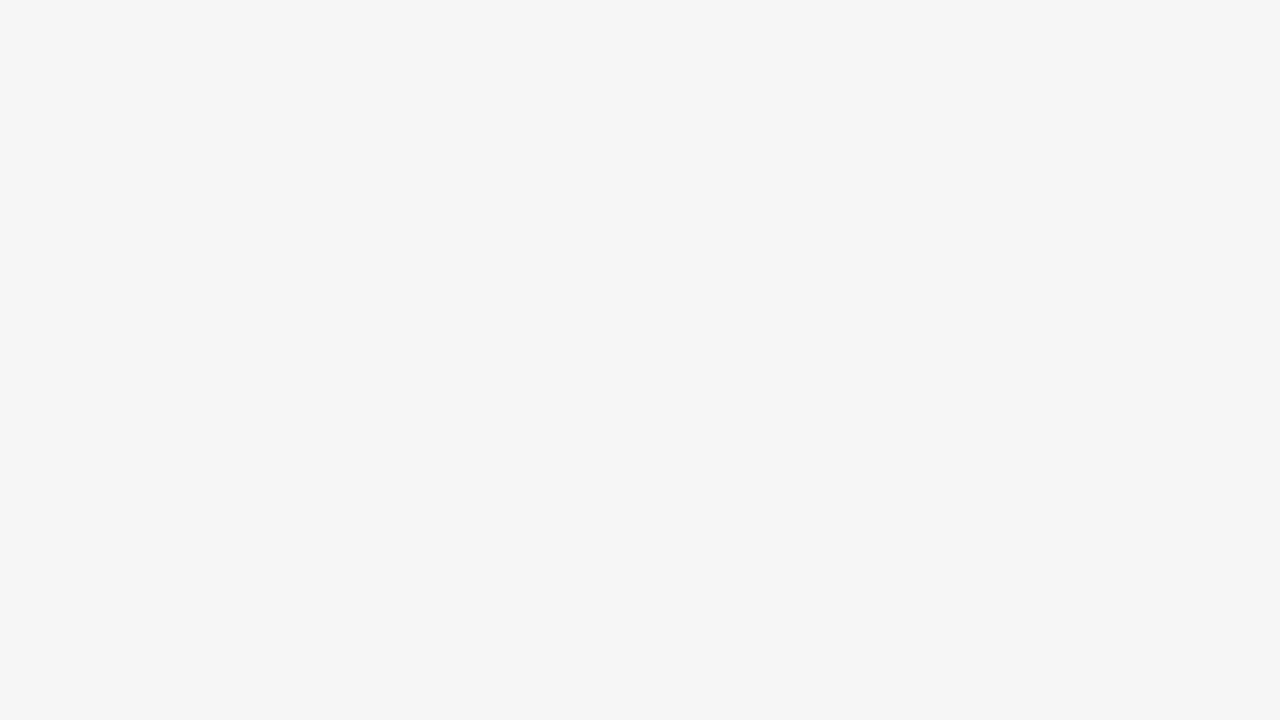
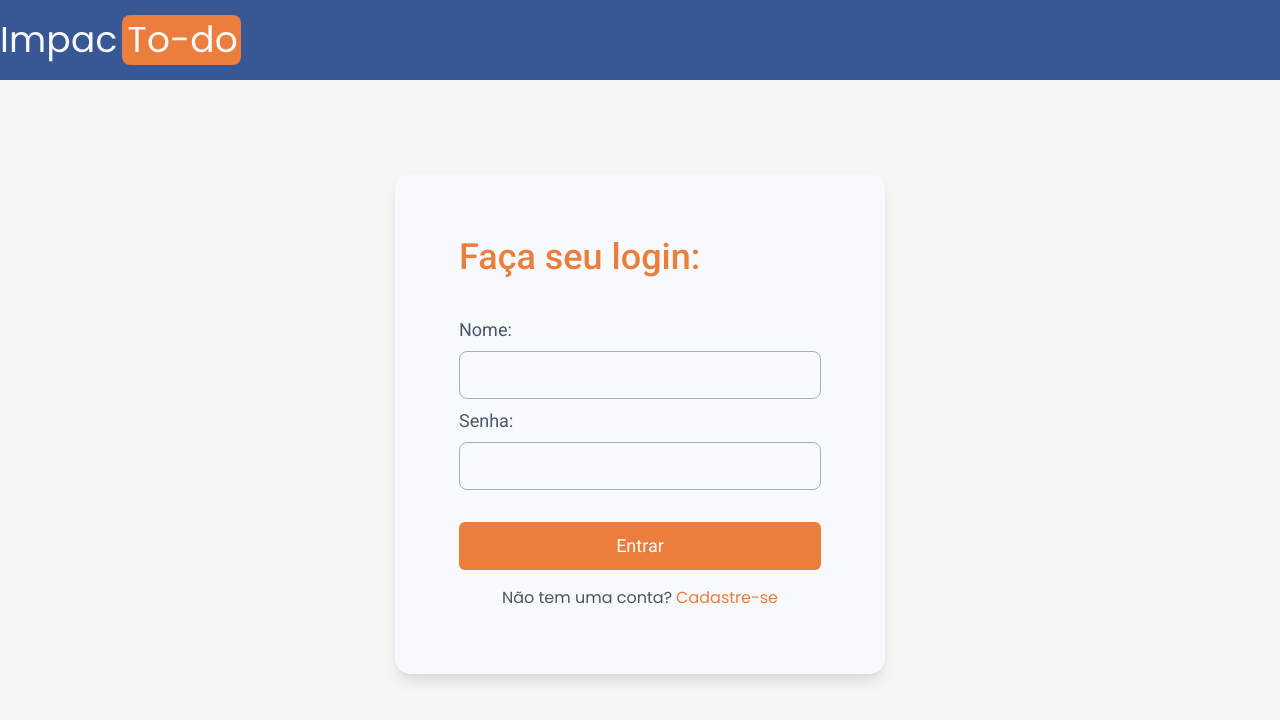
Before and after one commit to erickivel/DevTeam-Processo_Seletivo, a React (Create React App) app in the folder web/: page /login in a window 1280 px wide. Before the commit this address had no page. Shown: the top 720 px of the page. Built offline with nearby package versions, Linux system fonts and the light colour scheme.

Commit message:
feat: login and pub/priv routes

```diff
--- a/web/src/components/Header.tsx
+++ b/web/src/components/Header.tsx
@@ -2,8 +2,11 @@ import { Box, Flex, Image, Text } from "@chakra-ui/react";
 import { FiPlus, FiPower } from "react-icons/fi";
 
 import LogoImg from "../assets/logo.svg";
+import { useAuth } from "../contexts/AuthContext";
 
 export const Header: React.FC = () => {
+  const { isAuthenticated } = useAuth();
+
   return (
     <Box
       as="header"
@@ -23,6 +26,7 @@ export const Header: React.FC = () => {
       >
         <Image src={LogoImg} alt="Logo ImpacTo-do" />
 
+        {isAuthenticated && (
           <Flex>
             <Flex
               as="button"
@@ -58,6 +62,7 @@ export const Header: React.FC = () => {
               <Text ml="2" color="gray.50" fontSize="xl">Sair</Text>
             </Flex>
           </Flex>
+        )}
       </Flex>
     </Box >
   );
--- a/web/src/contexts/AuthContext.tsx
+++ b/web/src/contexts/AuthContext.tsx
@@ -1,4 +1,5 @@
-import { createContext, ReactNode, useContext, useState } from "react";
+import { useToast } from "@chakra-ui/react";
+import { createContext, ReactNode, useCallback, useContext, useState } from "react";
 import { api } from "../services/api";
 
 type SignInCredentials = {
@@ -8,8 +9,8 @@ type SignInCredentials = {
 
 type AuthContextData = {
   token: string;
-  signIn: (data: SignInCredentials) => Promise<void>;
-  signOut: () => void;
+  login: (data: SignInCredentials) => Promise<void>;
+  logout: () => void;
   isAuthenticated: boolean;
 }
 
@@ -20,6 +21,8 @@ type AuthProviderProps = {
 export const AuthContext = createContext({} as AuthContextData);
 
 export function AuthProvider({ children }: AuthProviderProps) {
+  const toast = useToast();
+
   const [isAuthenticated, setIsAuthenticated] = useState(false);
   const [token, setToken] = useState(() => {
     const token = localStorage.getItem('@Impactodo:token');
@@ -33,7 +36,7 @@ export function AuthProvider({ children }: AuthProviderProps) {
     return "";
   })
 
-  async function signIn({ name, password }: SignInCredentials) {
+  const login = useCallback(async ({ name, password }: SignInCredentials) => {
     try {
       const response = await api.post("/users/sessions", {
         name,
@@ -49,19 +52,35 @@ export function AuthProvider({ children }: AuthProviderProps) {
       localStorage.setItem('@Impactodo:token', responseToken);
 
       setIsAuthenticated(true);
-    } catch (error) {
+    } catch (error: any) {
       console.log(error);
-      throw new Error("Error on signIn");
-    }
-  };
 
-  function signOut() {
+      if (error.response.status === 403) {
+        toast({
+          description: "Nome/senha incorretos",
+          status: "warning",
+          duration: 6000,
+          isClosable: true,
+        });
+      } else {
+        toast({
+          title: "Oops",
+          description: "Erro no servidor",
+          status: "error",
+          duration: 6000,
+          isClosable: true,
+        });
+      }
+    };
+  }, [toast]);
+
+  function logout() {
     localStorage.removeItem("@Impactodo:token");
     setIsAuthenticated(false);
   }
 
   return (
-    <AuthContext.Provider value={{ signIn, signOut, isAuthenticated, token }}>
+    <AuthContext.Provider value={{ login, logout, isAuthenticated, token }}>
       {children}
     </AuthContext.Provider>
   );
--- /dev/null
+++ b/web/src/pages/Login.tsx
@@ -0,0 +1,102 @@
+import { Box, Flex, Text, VStack } from "@chakra-ui/react";
+import * as yup from "yup";
+import { SubmitHandler, useForm } from "react-hook-form";
+import { yupResolver } from "@hookform/resolvers/yup";
+import { Link } from "react-router-dom";
+
+import { Button } from "../components/Form/Button";
+import { Input } from "../components/Form/Input";
+import { Header } from "../components/Header";
+import { useAuth } from "../contexts/AuthContext";
+import { useNavigate } from "react-router-dom";
+import { useCallback } from "react";
+
+interface LoginUserFormData {
+  name: string;
+  password: string;
+}
+
+const loginUserFormSchema = yup.object().shape({
+  name: yup.string().required("Nome obrigatório"),
+  password: yup.string().required("Senha obrigatória").min(6, "No mínimo 6 caracteres")
+});
+
+const Login: React.FC = () => {
+  const navigate = useNavigate()
+  const { register, handleSubmit, formState } = useForm<LoginUserFormData>({
+    resolver: yupResolver(loginUserFormSchema)
+  })
+
+  const { login } = useAuth();
+
+  const { errors } = formState;
+
+  const handleLoginUser: SubmitHandler<LoginUserFormData> = useCallback(async (values) => {
+    await login(values);
+
+    navigate("/");
+  }, [login, navigate])
+
+  return (
+    <>
+      <Header />
+      <Flex
+        flexDirection="column"
+        maxWidth={490}
+        borderRadius={16}
+        boxShadow="lg"
+        bg="gray.50"
+        mt={94}
+        mx="auto"
+        p="16"
+        pt="14"
+      >
+        <Text mb="8" alignSelf="flex-start" fontFamily="Roboto" color="orange.500" fontSize="4xl" fontWeight="medium">Faça seu login:</Text>
+
+        <Box
+          as="form"
+          onSubmit={handleSubmit(handleLoginUser)}
+        >
+
+          <VStack>
+            <Input
+              label="Nome:"
+              inputName="name"
+              type="text"
+              error={errors.name}
+              {...register('name')}
+            />
+            <Input
+              label="Senha:"
+              inputName="password"
+              type="password"
+              error={errors.password}
+              {...register('password')}
+            />
+          </VStack>
+
+          <Button type="submit" >Entrar</Button>
+        </Box>
+
+        <Flex justifyContent="center" mt="4">
+          <Text>Não tem uma conta?</Text>
+
+          <Text
+            ml="1"
+            color="orange.500"
+            _hover={{
+              color: "orange.600"
+            }}
+            transition="color 0.3s"
+          >
+            <Link to="/register">
+              Cadastre-se
+            </Link>
+          </Text>
+        </Flex>
+      </Flex>
+    </>
+  );
+}
+
+export default Login;
--- a/web/src/pages/SignIn.tsx
+++ /dev/null
@@ -1,53 +0,0 @@
-import { Flex, Text, VStack } from "@chakra-ui/react";
-import { Link } from "react-router-dom";
-
-import { Button } from "../components/Form/Button";
-import { Input } from "../components/Form/Input";
-import { Header } from "../components/Header";
-
-const SignIn: React.FC = () => {
-  return (
-    <>
-      <Header />
-      <Flex
-        flexDirection="column"
-        maxWidth={490}
-        borderRadius={16}
-        boxShadow="lg"
-        bg="gray.50"
-        mt={94}
-        mx="auto"
-        p="16"
-        pt="14"
-      >
-        <Text mb="8" alignSelf="flex-start" fontFamily="Roboto" color="orange.500" fontSize="4xl" fontWeight="medium">Faça seu login:</Text>
-
-        <VStack>
-          <Input label="Nome:" name="name" type="text" />
-          <Input label="Senha:" name="password" type="password" />
-        </VStack>
-
-        <Button>Entrar</Button>
-
-        <Text display="flex" justifyContent="center" mt="4">
-          Não tem uma conta?
-
-          <Text
-            ml="1"
-            color="orange.500"
-            _hover={{
-              color: "orange.600"
-            }}
-            transition="color 0.3s"
-          >
-            <Link to="/signUp">
-              Registre-se
-            </Link>
-          </Text>
-        </Text>
-      </Flex>
-    </>
-  );
-}
-
-export default SignIn;
--- a/web/src/pages/SignUp.tsx
+++ /dev/null
@@ -1,62 +0,0 @@
-import { Flex, Text, VStack } from "@chakra-ui/react";
-import { Link } from "react-router-dom";
-import { FiArrowLeft } from "react-icons/fi";
-
-import { Button } from "../components/Form/Button";
-import { Input } from "../components/Form/Input";
-import { Header } from "../components/Header";
-
-const SignUp: React.FC = () => {
-  return (
-    <>
-      <Header />
-
-      <Flex w="100%" maxW={1480} mx="auto">
-        <Link to="/signIn">
-          <Flex
-            align="center"
-            mt="6"
-            _hover={{
-              filter: "brightness(70%)"
-            }}
-            transition="filter 0.3s"
-          >
-            <FiArrowLeft size={20} color="#4a5568" />
-            <Text ml="3" fontSize="lg">Voltar para login</Text>
-          </Flex>
-        </Link>
-      </Flex>
-      <Flex
-        flexDirection="column"
-        maxWidth={490}
-        borderRadius={16}
-        boxShadow="lg"
-        bg="gray.50"
-        mt={94}
-        mx="auto"
-        p="16"
-        pt="14"
-      >
-        <Text
-          mb="8"
-          alignSelf="flex-start"
-          fontFamily="Roboto"
-          color="orange.500"
-          fontSize="4xl"
-          fontWeight="medium">
-          Faça seu cadastro:
-        </Text>
-
-        <VStack>
-          <Input label="Nome:" name="name" type="text" />
-          <Input label="Senha:" name="password" type="password" />
-          <Input label="Confirmar senha:" name="confirmPassword" type="password" />
-        </VStack>
-
-        <Button>Cadastrar</Button>
-      </Flex>
-    </>
-  );
-}
-
-export default SignUp;
--- /dev/null
+++ b/web/src/routes/ProtectedRoute.tsx
@@ -0,0 +1,17 @@
+import { Navigate } from "react-router-dom";
+
+import { useAuth } from "../contexts/AuthContext";
+
+interface ProtectedRouteProps {
+  children: any;
+}
+
+export const ProtectedRoute: React.FC<ProtectedRouteProps> = ({ children }) => {
+  const { isAuthenticated } = useAuth();
+
+  if (!isAuthenticated) {
+    return <Navigate to="/login" replace />;
+  }
+
+  return children;
+};
--- /dev/null
+++ b/web/src/routes/PublicRoute.tsx
@@ -0,0 +1,17 @@
+import { Navigate } from "react-router-dom";
+
+import { useAuth } from "../contexts/AuthContext";
+
+interface PublicRouteProps {
+  children: any;
+}
+
+export const PublicRoute: React.FC<PublicRouteProps> = ({ children }) => {
+  const { isAuthenticated } = useAuth();
+
+  if (isAuthenticated) {
+    return <Navigate to="/" replace />;
+  }
+
+  return children;
+};
--- a/web/src/routes/index.tsx
+++ b/web/src/routes/index.tsx
@@ -1,14 +1,28 @@
 import { Route, Routes } from "react-router-dom";
 import Home from "../pages/Home";
 
-import SignIn from "../pages/SignIn";
-import SignUp from "../pages/SignUp";
+import Login from "../pages/Login";
+import Register from "../pages/Register";
+import { ProtectedRoute } from "./ProtectedRoute";
+import { PublicRoute } from "./PublicRoute";
 
 const AppRoutes: React.FC = () => (
   <Routes>
-    <Route path="/" element={<Home />} />
-    <Route path="signIn" element={<SignIn />} />
-    <Route path="signUp" element={<SignUp />} />
+    <Route path="/" element={
+      <ProtectedRoute>
+        <Home />
+      </ProtectedRoute>
+    } />
+    <Route path="login" element={
+      <PublicRoute>
+        <Login />
+      </PublicRoute>
+    } />
+    <Route path="register" element={
+      <PublicRoute>
+        <Register />
+      </PublicRoute>
+    } />
   </Routes>
 );
 
```
Lines whose indentation alone changed are shown as unchanged.
